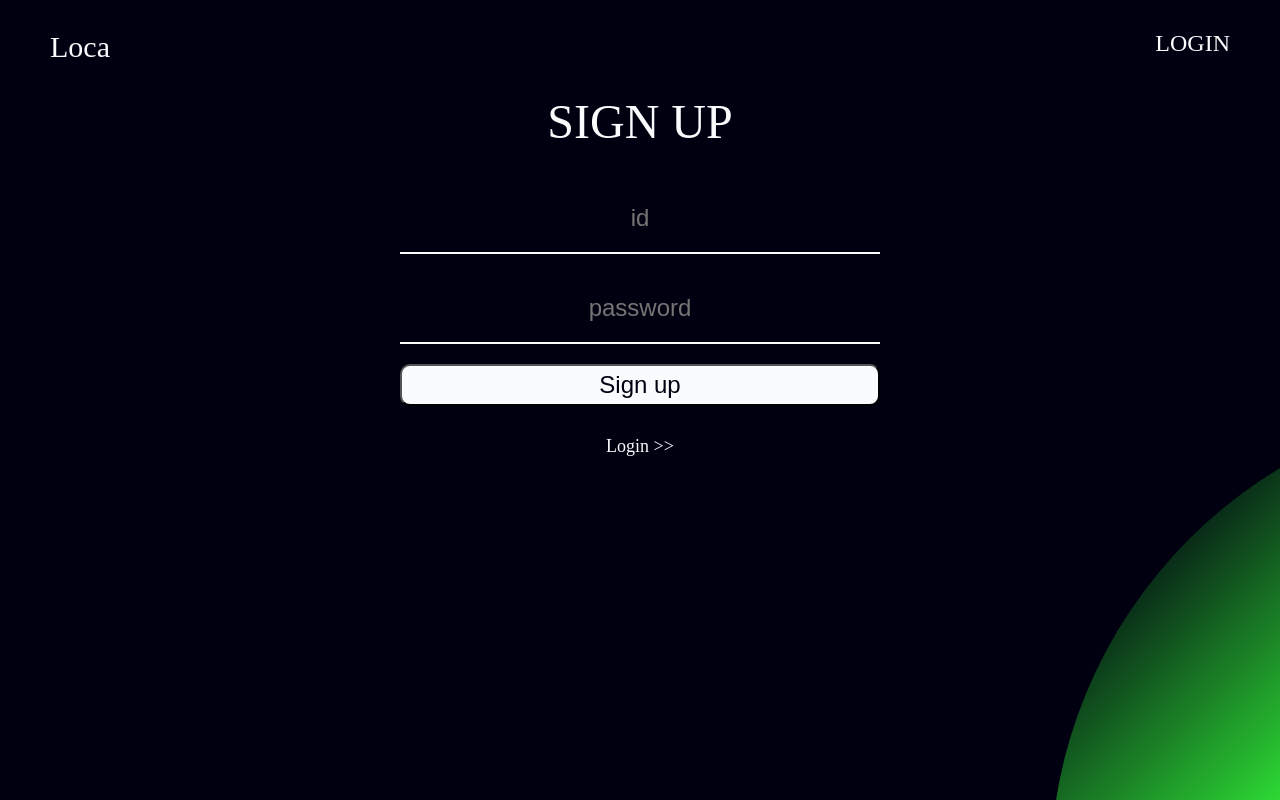
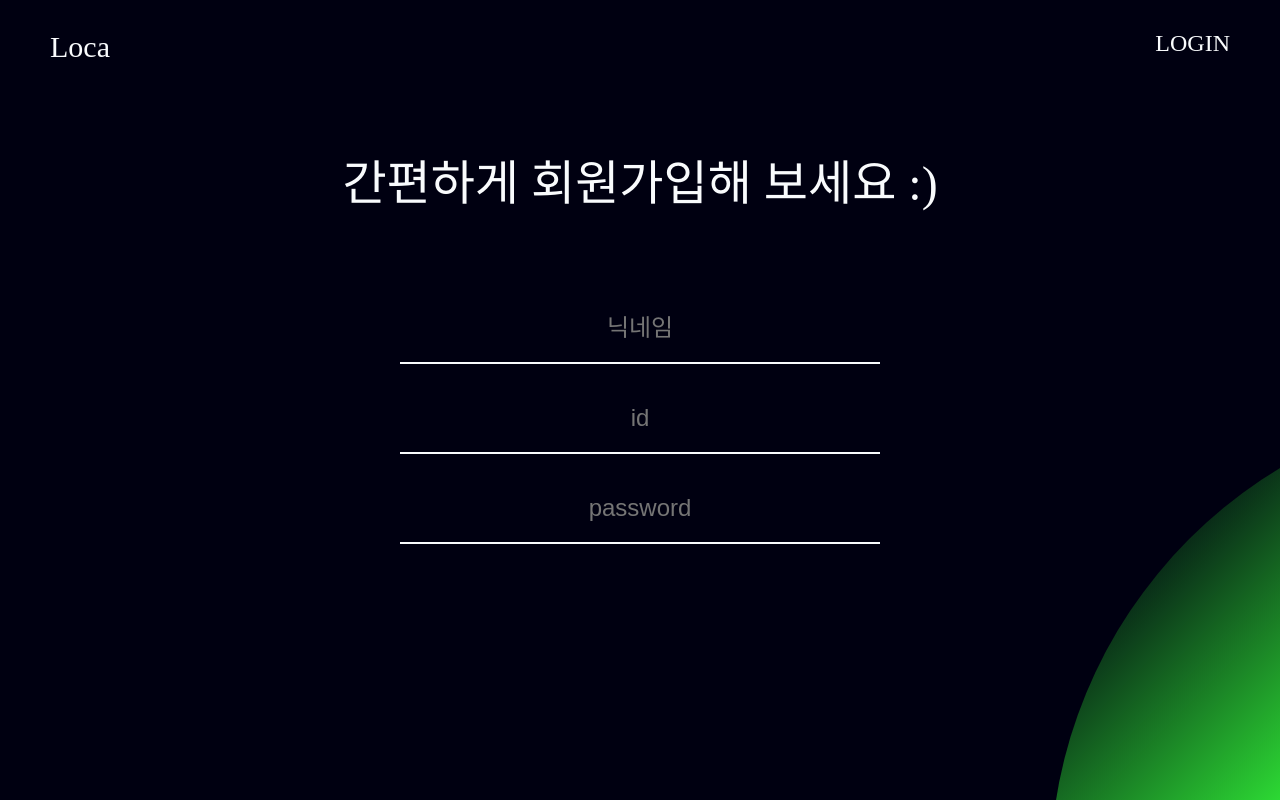
Before and after one commit to swuniv-marveling/SWUniv_Hackaton_FrontEnd, a React (Create React App) app: page /signup in a window 1280 px wide. Built offline with nearby package versions, Linux system fonts and the light colour scheme; a web font is replaced by a local one.

Commit message:
feat: user nickname

```diff
--- a/src/components/GalleryPage/User.jsx
+++ b/src/components/GalleryPage/User.jsx
@@ -1,14 +1,19 @@
 import React from "react";
+import { useSelector } from "react-redux";
 import { styled } from "styled-components";
 
 function User(props) {
+  const user = useSelector((state) => state.user);
+
   const StyledUserName = styled.div`
     text-align: ${props.showTab ? "start" : "center"};
     margin-left: 30px;
     font-size: 48px;
   `;
 
-  return <StyledUserName className="font-bold">abc님</StyledUserName>;
+  return (
+    <StyledUserName className="font-bold">{user.name + "님"}</StyledUserName>
+  );
 }
 
 export default User;
--- a/src/components/LoginPage/LoginForm.jsx
+++ b/src/components/LoginPage/LoginForm.jsx
@@ -12,7 +12,7 @@ const StyledLogin = styled.div`
 
 const StyledTitle = styled.div`
   font-size: 48px;
-  margin-bottom: 25px;
+  margin: 50px 0 70px 0;
 `;
 
 const StyledInput = styled.input`
@@ -39,11 +39,12 @@ const StyledSubmit = styled.button`
   color: #000011;
   border-radius: 10px;
   cursor: pointer;
+  display: none;
 `;
 
 const StyledSignup = styled.div`
   font-size: 18px;
-  margin-top: 30px;
+  margin-top: 70px;
   cursor: pointer;
 `;
 
@@ -60,7 +61,7 @@ function LoginForm() {
       .then((response) => {
         if (response.data.access_token) {
           alert("안녕하세요.");
-          dispatch(login(response.data.access_token));
+          dispatch(login(response.data));
           navigation("/", { replace: true });
         } else alert("다시 시도해주세요.");
       })
@@ -69,7 +70,7 @@ function LoginForm() {
 
   return (
     <StyledLogin>
-      <StyledTitle className="font-bold">LOGIN</StyledTitle>
+      <StyledTitle className="font-bold">5초만에 로그인하기</StyledTitle>
       <form onSubmit={submitHandler}>
         <StyledInput
           type="text"
@@ -92,7 +93,7 @@ function LoginForm() {
         <StyledSubmit type="submut">Login</StyledSubmit>
       </form>
       <StyledSignup onClick={() => navigation("/signup", { replace: true })}>
-        {"Sign up >>"}
+        {"처음 오셨나요? >>"}
       </StyledSignup>
     </StyledLogin>
   );
--- a/src/components/SignupPage/SignupForm.jsx
+++ b/src/components/SignupPage/SignupForm.jsx
@@ -10,7 +10,7 @@ const StyledSingup = styled.div`
 
 const StyledTitle = styled.div`
   font-size: 48px;
-  margin-bottom: 25px;
+  margin: 50px 0 70px 0;
 `;
 
 const StyledInput = styled.input`
@@ -37,17 +37,12 @@ const StyledSubmit = styled.button`
   color: #000011;
   border-radius: 10px;
   cursor: pointer;
-`;
-
-const StyledLogin = styled.div`
-  font-size: 18px;
-  margin-top: 30px;
-  cursor: pointer;
+  display: none;
 `;
 
 function SignupForm() {
   const navigation = useNavigate();
-  const [userInfo, setUserInfo] = useState({ id: "", password: "" });
+  const [userInfo, setUserInfo] = useState({ name: "", id: "", password: "" });
 
   const submitHandler = (e) => {
     e.preventDefault();
@@ -65,8 +60,19 @@ function SignupForm() {
 
   return (
     <StyledSingup>
-      <StyledTitle className="font-bold">SIGN UP</StyledTitle>
+      <StyledTitle className="font-bold">
+        {"간편하게 회원가입해 보세요 :)"}
+      </StyledTitle>
       <form onSubmit={submitHandler}>
+        <StyledInput
+          type="text"
+          placeholder="닉네임"
+          value={userInfo.name}
+          onChange={(e) => {
+            setUserInfo({ ...userInfo, name: e.target.value });
+          }}
+        />
+        <br />
         <StyledInput
           type="text"
           placeholder="id"
@@ -87,9 +93,6 @@ function SignupForm() {
         <br />
         <StyledSubmit type="submut">Sign up</StyledSubmit>
       </form>
-      <StyledLogin onClick={() => navigation("/login", { replace: true })}>
-        {"Login >>"}
-      </StyledLogin>
     </StyledSingup>
   );
 }
--- a/src/redux/modules/userSlice.jsx
+++ b/src/redux/modules/userSlice.jsx
@@ -4,6 +4,7 @@ import { API } from "../../global/Constants";
 
 const initialState = {
   access_token: "",
+  name: "",
 };
 
 const __asyncLogin = createAsyncThunk(
@@ -25,10 +26,12 @@ const userSlice = createSlice({
   initialState,
   reducers: {
     login: (state, payload) => {
-      state.access_token = payload.payload;
+      state.access_token = payload.payload.access_token;
+      state.name = payload.payload.name;
     },
     logout: (state) => {
       state.access_token = "";
+      state.name = "";
     },
   },
   extraReducers: (builder) => {
```
